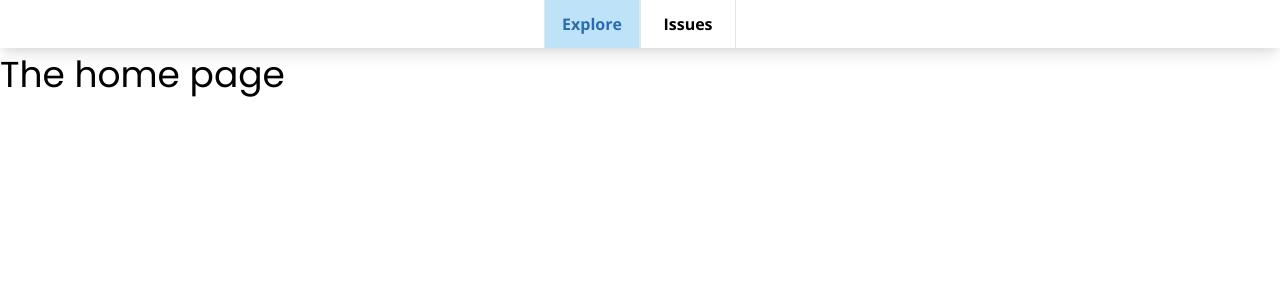
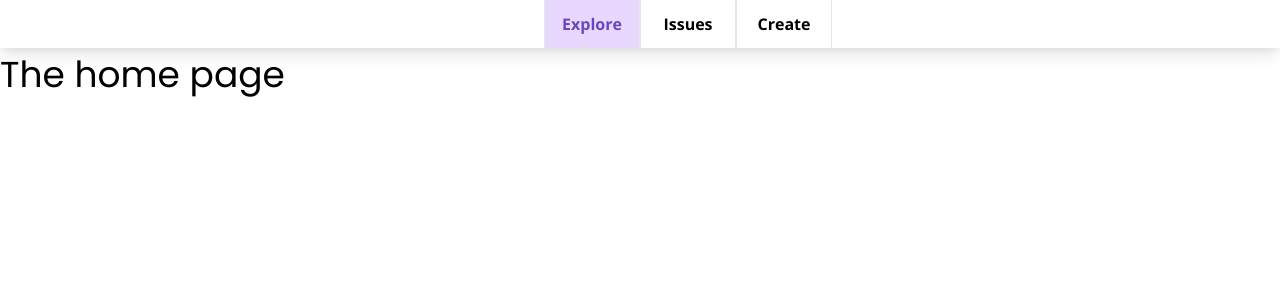
Before and after one commit to joshiprashanthd/startup, a React app in the folder root/frontend/: page /home in a window 1280 px wide. Shown: the top 300 px of the page. Built offline with nearby package versions, Linux system fonts and the light colour scheme.

Commit message:
CHORE: Add CreatePage link in navbar

```diff
--- a/root/frontend/src/components/navbar.tsx
+++ b/root/frontend/src/components/navbar.tsx
@@ -5,20 +5,33 @@ export const Navbar = function (props: any) {
   return (
     <div className="flex flex-row w-full h-12 px-6 py-0 bg-white shadow-lg">
       <div className="flex flex-row w-48 mx-auto">
+        <Link to="/home">
           <div
             className={`w-24 px-2 py-3 font-bold text-center ${
-            props.selected === "explore" && "text-blue-700 bg-blue-200"
+              props.selected === "explore" && "text-purple-700 bg-purple-200"
             } border-l border-r font-body`}
           >
-          <Link to="/home">Explore</Link>
+            Explore
           </div>
+        </Link>
+        <Link to="/issues">
           <div
             className={`w-24 px-2 py-3 font-bold text-center ${
-            props.selected === "issues" && "text-blue-700 bg-blue-200"
+              props.selected === "issues" && "text-purple-700 bg-purple-200"
             } border-l border-r font-body`}
           >
-          <Link to="/issues">Issues</Link>
+            Issues
           </div>
+        </Link>
+        <Link to="/create">
+          <div
+            className={`w-24 px-2 py-3 font-bold text-center ${
+              props.selected === "create" && "text-purple-700 bg-purple-200"
+            } border-l border-r font-body`}
+          >
+            Create
+          </div>
+        </Link>
       </div>
     </div>
   );
```
Lines whose indentation alone changed are shown as unchanged.
